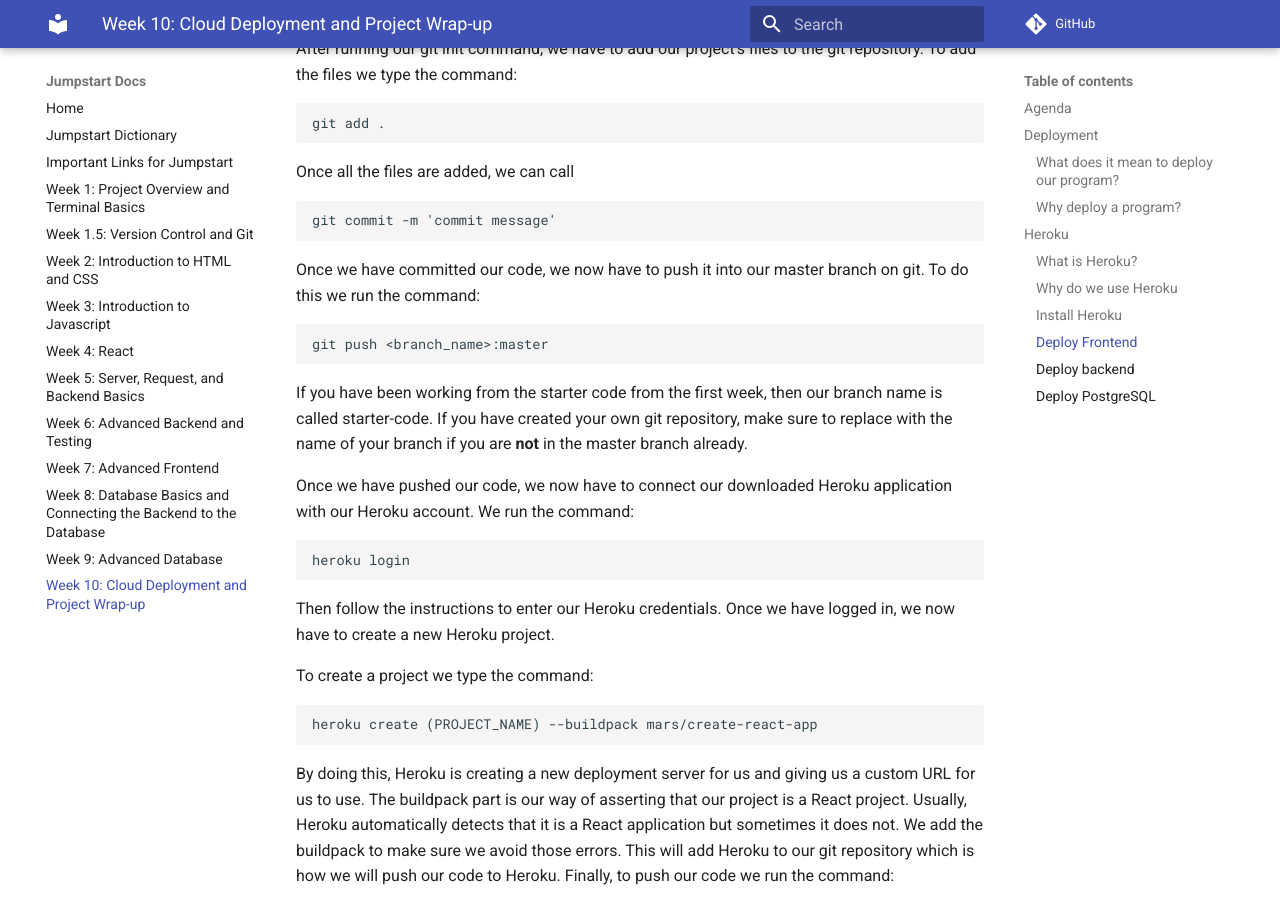
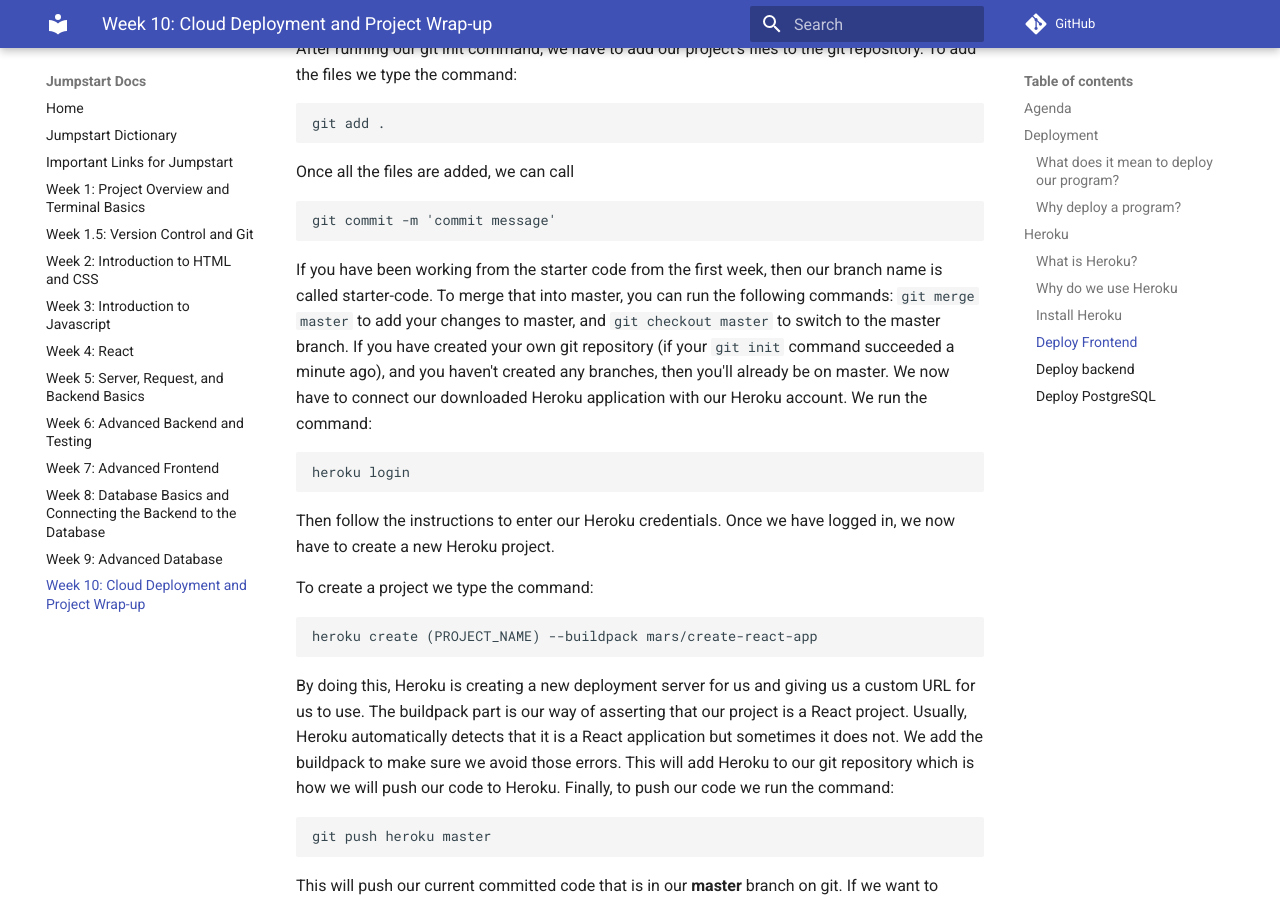
Before and after one commit to Code-4-Community/learning-resources, an MkDocs documentation site: the page built from docs/jumpstart/week-10.md, in a window 1280 px wide and 900 px high, scrolled down 2345 px. Built offline with MkDocs 1.6.1 and Material for MkDocs 9.7.7, drawn with Linux system fonts in a browser that asks for light colours; comment, search, counter and statistics services are not loaded; some of the changed text lies outside the part shown.

Commit message:
Fixed grammer mistakes and conner's requests
Co-authored-by: Conner Nilsen <connernilsen@gmail.com>

````diff
--- a/docs/jumpstart/week-10.md
+++ b/docs/jumpstart/week-10.md
@@ -49,16 +49,11 @@
 git commit -m 'commit message'
 ```
 
-Once we have committed our code, we now have to push it into our master branch on git. To do this we run the command:
 
-```shell
-git push <branch_name>:master
-```
-
-If you have been working from the starter code from the first week, then our branch name is called starter-code. If you have created your own
-git repository, make sure to replace <branch_name> with the name of your branch if you are <strong> not </strong> in the master branch already.
-
-Once we have pushed our code, we now have to connect our downloaded Heroku application with our Heroku account. We run the command:
+If you have been working from the starter code from the first week, then our branch name is called starter-code. To merge that into master, you can run the following commands: `git merge master` to add your changes to master, and `git checkout master` to switch to the master branch.
+If you have created your own
+git repository (if your `git init` command succeeded a minute ago), and you haven't created any branches, then you'll already be on master.
+We now have to connect our downloaded Heroku application with our Heroku account. We run the command:
 ```shell
 heroku login
 ```
@@ -122,7 +117,7 @@
 
 
 This dependency is a maven dependency that copies our dependencies and puts them into a jar file. A jar file is a file that runs our Java application. We'll explain
-more about jar files in a little bit. Make sure this dependency is added under the `<plugins>` tag (make sure you <strong> don't </strong> put it under `<pluginManagement>`:
+more about jar files in a little bit. Make sure this dependency is added under the `<plugins>` tag (make sure you <strong> don't </strong> put it under `<pluginManagement>`):
 
 ``` xml
 <plugins>
@@ -177,21 +172,6 @@
 ```
 which commits our added files
 
-Once we have committed our code, we now have to push it into our master branch on git. To do this we run the command:
-
-```shell
-git push <branch_name>:master
-```
-
-If you have been working from the starter code from the first week, then our branch name is called starter-code. If you have created your own
-git repository, make sure to replace <branch_name> with the name of your branch if you are <strong> not </strong> in the master branch already.
-
-
-We should already be logged into Heroku because we deployed our frontend code but if we're not, then we have to login again using:
-```shell
-heroku login
-```
-
 After logging in we run:
 
 ```shell
@@ -202,11 +182,11 @@
 ```shell
 git push heroku master
 ```
-This will push our code to the Heroku server. Again, if we want to deploy a version that is not in our master branch we run the command:
+This will push our code to the Heroku server. Again, if we want to deploy, we run the command:
 ```shell
-git push heroku <branch_name>:master
+git push heroku <branch_name>
 ```
-This will push our designated git branch but Heroku pretends that this branch is the master branch.
+This will push our designated git branch. Again, you should merge your branch into master using the steps above if you're not on master already.
 
 After pushing our code to the Heroku server we should be given a URL. This URL is now the URL that our frontend needs to make request to.
 To verify that our backend deployed successfully, we again run the command:
````
